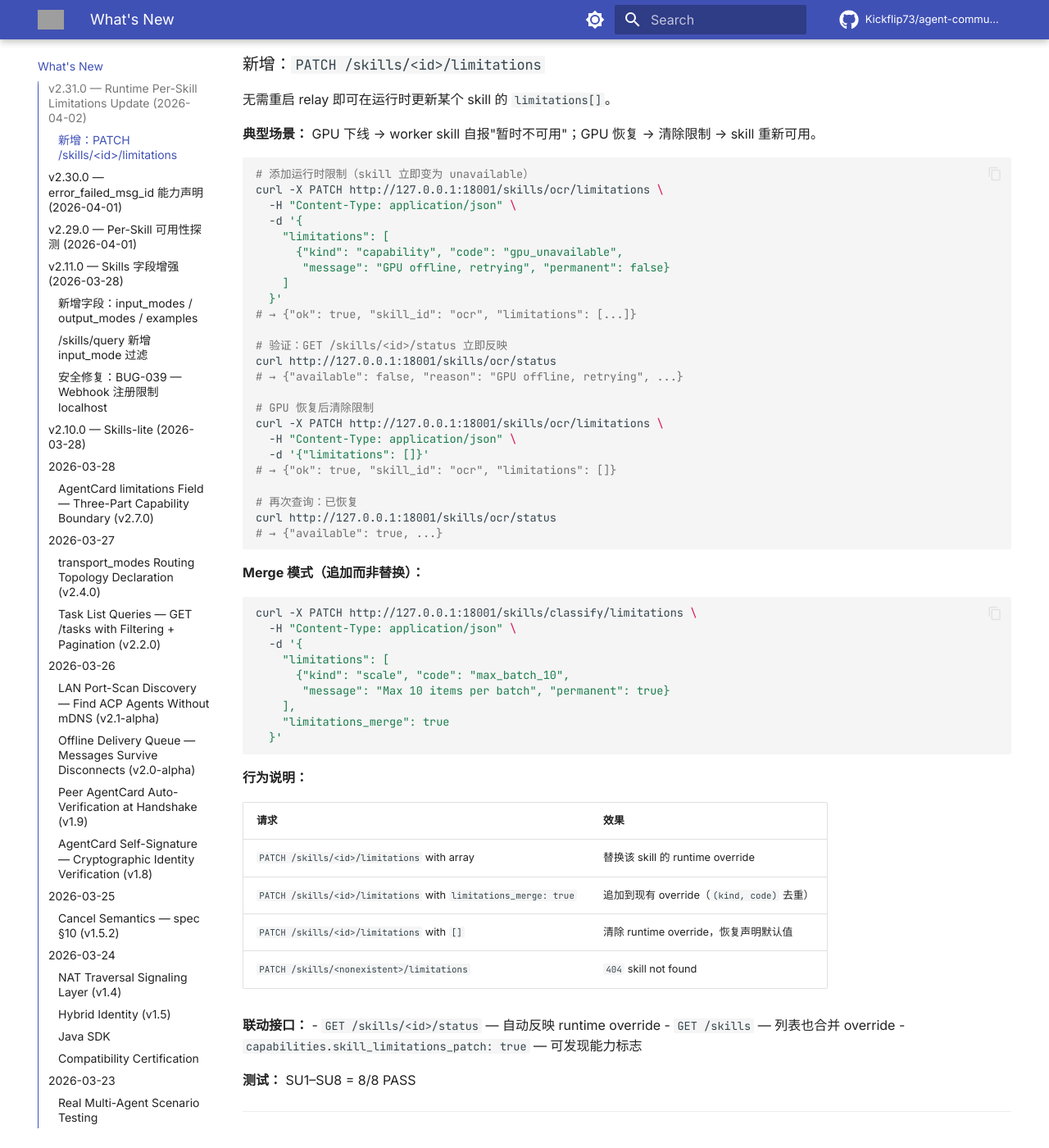
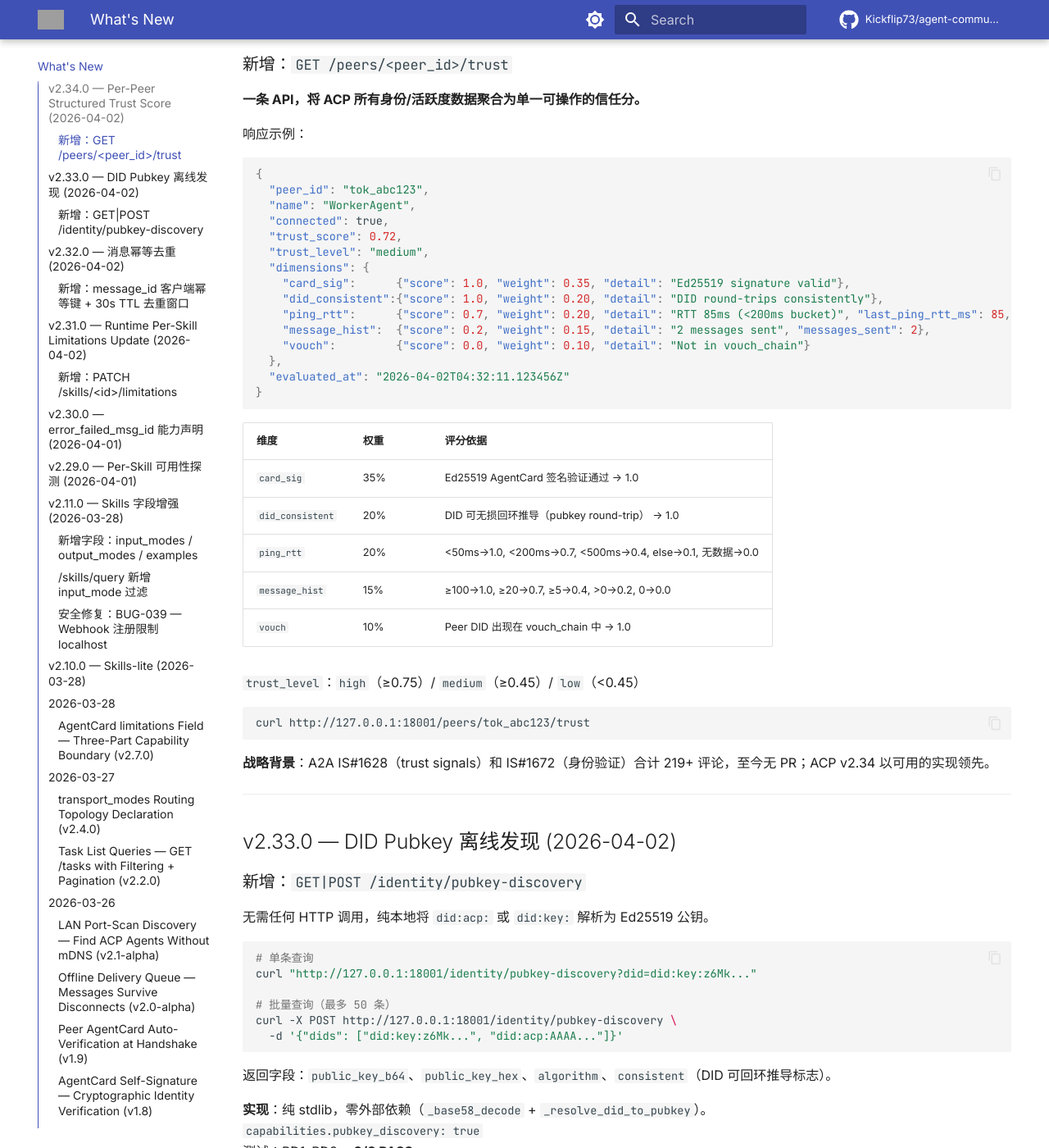
Before and after one commit to Kickflip73/agent-communication-protocol, an MkDocs documentation site: the page built from docs/whats-new.md, in a window 1280 px wide and 1400 px high, scrolled down 307 px. Shown: the whole window at 82% size. Built offline with MkDocs 1.6.1 and Material for MkDocs 9.7.7, drawn with Linux system fonts in a browser that asks for light colours; comment, search, counter and statistics services are not loaded; the version menu is left out; some of the changed text lies outside the part shown; grey boxes are pictures that could not be loaded.

Commit message:
docs: sync whats-new + comparison to v2.34 (peer trust, pubkey discovery, message dedup)

````diff
--- a/docs/comparison.md
+++ b/docs/comparison.md
@@ -46,10 +46,10 @@
 
 ACP learns from FIPA's concepts (speech acts, performatives) but is JSON-native, minimal, and modern.
 
-## Feature Comparison: ACP v2.1 vs A2A v1.0 vs MCP
+## Feature Comparison: ACP v2.34 vs A2A v1.0 vs MCP
 
-| Feature | ACP v2.1 | A2A v1.0 | MCP |
-|---------|----------|----------|-----|
+| Feature | ACP v2.34 | A2A v1.0 | MCP |
+|---------|-----------|----------|-----|
 | **P2P / zero-server** | ✅ Built-in | ❌ Server required | ❌ Server required |
 | **Single-file deploy** | ✅ One `.py` file | ❌ Full service stack | ❌ Server + client SDK |
 | **Docker image** | ✅ Official `Dockerfile` | ❌ | ❌ |
@@ -63,6 +63,9 @@
 | **Ed25519 identity** | ✅ `--identity` flag (v0.8+) | ✅ DID-based | ❌ |
 | **DID identifier** | ✅ `did:acp:` key-based (v1.3) — no registry | ✅ `did:wba:` domain-based — requires DNS | ❌ |
 | **DID Document** | ✅ `GET /.well-known/did.json` (W3C compatible) | ✅ via well-known URL | ❌ |
+| **Offline DID pubkey resolution** | ✅ `GET /identity/pubkey-discovery` — zero-network, pure stdlib (v2.33) | ❌ IS#1672, 213+ comments, no impl | ❌ |
+| **Per-peer trust score** | ✅ `GET /peers/<id>/trust` — 5-dim weighted score (v2.34) | ❌ IS#1628+IS#1672, 219+ comments, no PR | ❌ |
+| **Message idempotency** | ✅ `message_id` 30s TTL dedup window (v2.32) | ❌ | ❌ |
 | **LAN discovery (mDNS)** | ✅ `--advertise-mdns` | ❌ | ❌ |
 | **LAN discovery (port scan)** | ✅ `GET /peers/discover` — no mDNS/multicast needed (v2.1) | ❌ | ❌ |
 | **Offline message queue** | ✅ Auto-buffer on disconnect, flush on reconnect — `GET /queue` (v2.0) | ❌ | ❌ |
@@ -70,7 +73,7 @@
 | **Setup complexity** | `pip install websockets` | OAuth + agent registry | MCP server + config |
 | **Target audience** | Personal/small team | Enterprise | Tool integration |
 
-## ACP v2.1 Unique Differentiators
+## ACP v2.34 Unique Differentiators
 
 ### 1. Scheduling Metadata (Heartbeat/Cron Agents)
 
--- a/docs/whats-new.md
+++ b/docs/whats-new.md
@@ -2,6 +2,97 @@
 
 > Last updated: 2026-04-02
 > For the full history see [CHANGELOG.md](../CHANGELOG.md)
+
+---
+
+## v2.34.0 — Per-Peer Structured Trust Score (2026-04-02)
+
+### 新增：`GET /peers/<peer_id>/trust`
+
+**一条 API，将 ACP 所有身份/活跃度数据聚合为单一可操作的信任分。**
+
+响应示例：
+
+```json
+{
+  "peer_id": "tok_abc123",
+  "name": "WorkerAgent",
+  "connected": true,
+  "trust_score": 0.72,
+  "trust_level": "medium",
+  "dimensions": {
+    "card_sig":      {"score": 1.0, "weight": 0.35, "detail": "Ed25519 signature valid"},
+    "did_consistent":{"score": 1.0, "weight": 0.20, "detail": "DID round-trips consistently"},
+    "ping_rtt":      {"score": 0.7, "weight": 0.20, "detail": "RTT 85ms (<200ms bucket)", "last_ping_rtt_ms": 85, "ping_count": 3},
+    "message_hist":  {"score": 0.2, "weight": 0.15, "detail": "2 messages sent", "messages_sent": 2},
+    "vouch":         {"score": 0.0, "weight": 0.10, "detail": "Not in vouch_chain"}
+  },
+  "evaluated_at": "2026-04-02T04:32:11.123456Z"
+}
+```
+
+| 维度 | 权重 | 评分依据 |
+|------|------|---------|
+| `card_sig` | 35% | Ed25519 AgentCard 签名验证通过 → 1.0 |
+| `did_consistent` | 20% | DID 可无损回环推导（pubkey round-trip） → 1.0 |
+| `ping_rtt` | 20% | <50ms→1.0, <200ms→0.7, <500ms→0.4, else→0.1, 无数据→0.0 |
+| `message_hist` | 15% | ≥100→1.0, ≥20→0.7, ≥5→0.4, >0→0.2, 0→0.0 |
+| `vouch` | 10% | Peer DID 出现在 vouch_chain 中 → 1.0 |
+
+`trust_level`：`high`（≥0.75）/ `medium`（≥0.45）/ `low`（<0.45）
+
+```bash
+curl http://127.0.0.1:18001/peers/tok_abc123/trust
+```
+
+**战略背景**：A2A IS#1628（trust signals）和 IS#1672（身份验证）合计 219+ 评论，至今无 PR；ACP v2.34 以可用的实现领先。
+
+---
+
+## v2.33.0 — DID Pubkey 离线发现 (2026-04-02)
+
+### 新增：`GET|POST /identity/pubkey-discovery`
+
+无需任何 HTTP 调用，纯本地将 `did:acp:` 或 `did:key:` 解析为 Ed25519 公钥。
+
+```bash
+# 单条查询
+curl "http://127.0.0.1:18001/identity/pubkey-discovery?did=did:key:z6Mk..."
+
+# 批量查询（最多 50 条）
+curl -X POST http://127.0.0.1:18001/identity/pubkey-discovery \
+  -d '{"dids": ["did:key:z6Mk...", "did:acp:AAAA..."]}'
+```
+
+返回字段：`public_key_b64`、`public_key_hex`、`algorithm`、`consistent`（DID 可回环推导标志）。
+
+**实现**：纯 stdlib，零外部依赖（`_base58_decode` + `_resolve_did_to_pubkey`）。
+`capabilities.pubkey_discovery: true`
+测试：PD1–PD8 = **8/8 PASS**
+
+---
+
+## v2.32.0 — 消息幂等去重 (2026-04-02)
+
+### 新增：`message_id` 客户端幂等键 + 30s TTL 去重窗口
+
+在不稳定网络下防止消息重复处理。
+
+```bash
+# 第一次发送 → 正常处理
+curl -X POST http://127.0.0.1:18001/message:send \
+  -d '{"text": "hello", "message_id": "msg-uuid-001"}'
+# → {"ok": true, "deduplicated": false, "server_seq": 42, "message_id": "msg-uuid-001"}
+
+# 30s 内重复发送同一 message_id → 幂等返回
+# → {"ok": true, "deduplicated": true, "server_seq": 42, "message_id": "msg-uuid-001"}
+```
+
+- 适用于 `POST /message:send` 和 `POST /peer/<id>/send`
+- 不传 `message_id` → 不触发去重（向后兼容）
+- 30s TTL 后同一 ID 可重新处理
+- `capabilities.message_dedup: true`
+- 测试：MD1–MD6 = **6/6 PASS**
 
 ---
 
````
